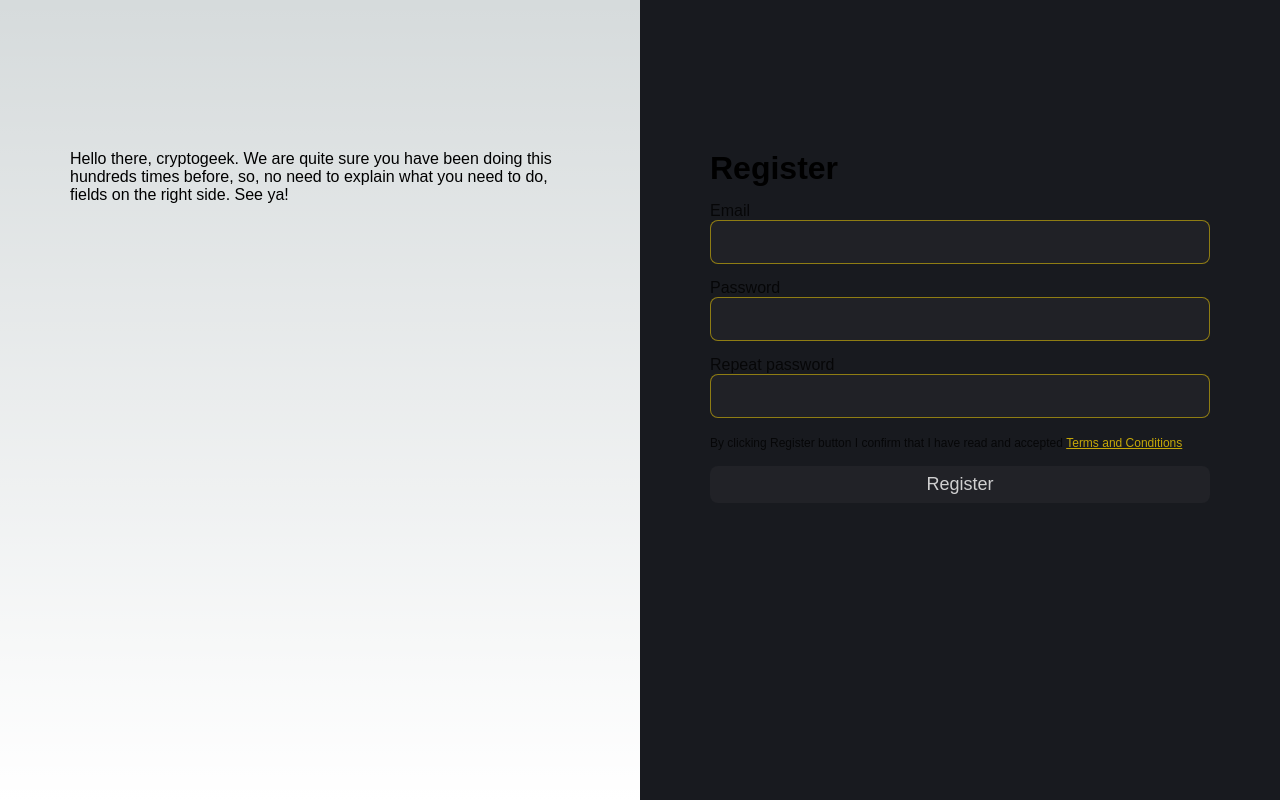
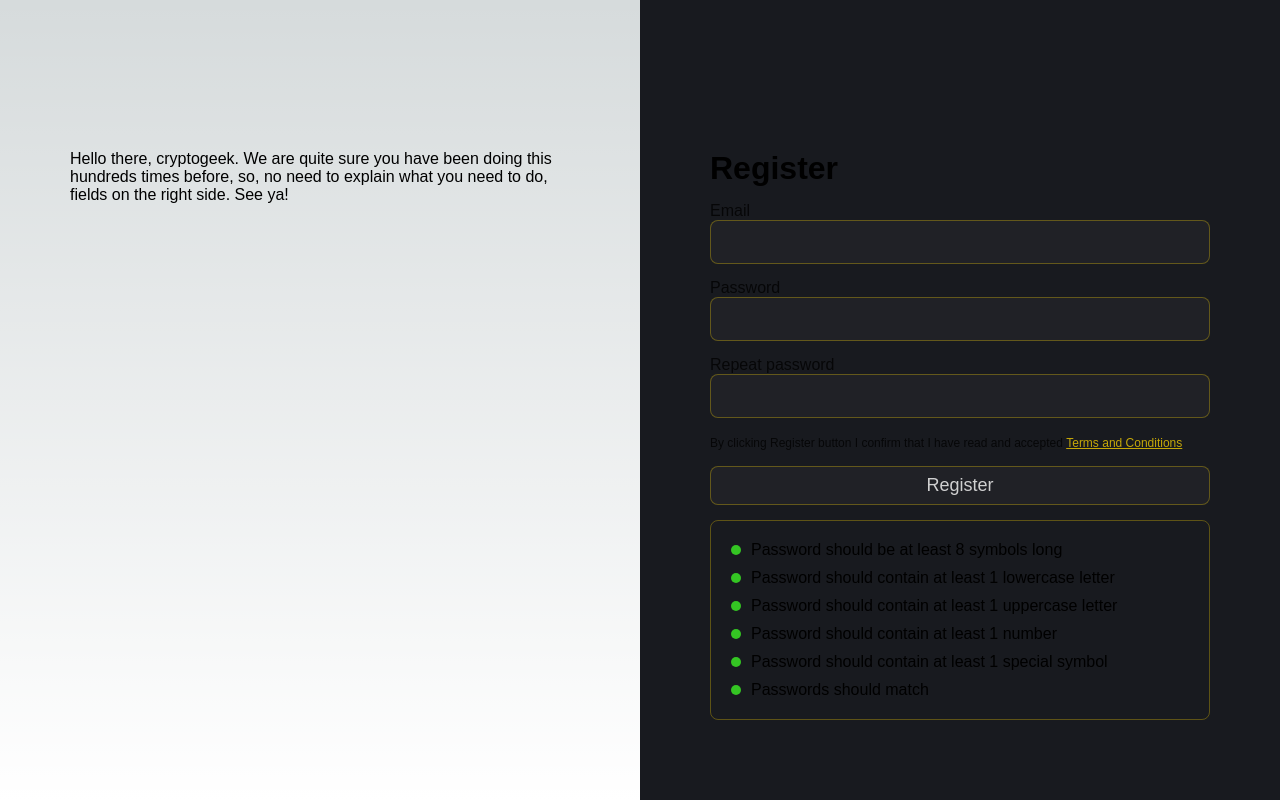
Before and after one commit to bl4drnnr/cryptodistrict-front, a Next.js app: page /register in a window 1280 px wide. Built offline with nearby package versions, Linux system fonts and the light colour scheme.

Commit message:
password checks

```diff
--- a/src/components/Button/Button.component.tsx
+++ b/src/components/Button/Button.component.tsx
@@ -1,9 +1,11 @@
 import { ButtonProps } from "@components/Button/Button.interface";
 import { ButtonContent, Container } from "@styles/Button.style";
+import classNames from "classnames";
 
-export const Button = ({ text, onClick }: ButtonProps): JSX.Element => {
+export const Button = ({ text, onClick, disabled }: ButtonProps): JSX.Element => {
   return (
     <Container
+      className={classNames({ disabled })}
       onClick={onClick}
     >
       <ButtonContent>{text}</ButtonContent>
--- a/src/components/Button/Button.interface.ts
+++ b/src/components/Button/Button.interface.ts
@@ -2,4 +2,5 @@ export interface ButtonProps {
   text: string;
   small?: boolean;
   onClick?: () => void|never;
+  disabled?: boolean
 }
--- /dev/null
+++ b/src/components/TwoFa/TwoFa.component.tsx
@@ -0,0 +1,5 @@
+export const TwoFa = () => {
+  return (
+    <></>
+  )
+}
--- a/src/pages/register.tsx
+++ b/src/pages/register.tsx
@@ -1,4 +1,12 @@
-import { Box, Container, Side, Link, Tea, MarginWrapper } from "@styles/pages/login.style";
+import {
+  Box,
+  Container,
+  Side,
+  Link,
+  Tea,
+  MarginWrapper,
+  PasswordCheckBox, Dot, PasswordCheckLine
+} from "@styles/pages/login.style";
 import { Input } from "@components/Input/Input.component";
 import { Button } from "@components/Button/Button.component";
 import { useRouter } from "next/router";
@@ -12,6 +20,8 @@ const Register = () => {
   const [email, setEmail] = React.useState('')
   const [password, setPassword] = React.useState('')
   const [repeatPassword, setRepeatPassword] = React.useState('')
+
+  const [passwordRules, setPasswordRules] = React.useState([])
 
   const handleRedirect = async (path: string) => {
     await router.push(path);
@@ -61,8 +71,35 @@ const Register = () => {
               </Tea>
             </MarginWrapper>
             <MarginWrapper>
-              <Button text={'Register'}/>
+              <Button text={'Register'} />
             </MarginWrapper>
+
+            <PasswordCheckBox>
+              <PasswordCheckLine>
+                <Dot />
+                Password should be at least 8 symbols long
+              </PasswordCheckLine>
+              <PasswordCheckLine>
+                <Dot />
+                Password should contain at least 1 lowercase letter
+              </PasswordCheckLine>
+              <PasswordCheckLine>
+                <Dot />
+                Password should contain at least 1 uppercase letter
+              </PasswordCheckLine>
+              <PasswordCheckLine>
+                <Dot />
+                Password should contain at least 1 number
+              </PasswordCheckLine>
+              <PasswordCheckLine>
+                <Dot />
+                Password should contain at least 1 special symbol
+              </PasswordCheckLine>
+              <PasswordCheckLine>
+                <Dot />
+                Passwords should match
+              </PasswordCheckLine>
+            </PasswordCheckBox>
           </Box>
         </Side>
       </Container>
--- a/src/styles/components/Button.style.ts
+++ b/src/styles/components/Button.style.ts
@@ -9,9 +9,14 @@ export const Container = styled.div`
   padding: 8px;
   border-radius: 8px;
   cursor: pointer;
+  border: 1px solid rgba(${(props) => props.theme.colors.primary}, .3);
 
   :hover {
-    border: 1px solid red;
+    border: 1px solid rgb(${(props) => props.theme.colors.primary});
+  }
+
+  &.disabled {
+    background: red;
   }
 `;
 
--- a/src/styles/components/Header.style.ts
+++ b/src/styles/components/Header.style.ts
@@ -34,7 +34,7 @@ export const Link = styled.h3`
   transition: .2s;
 
   :hover {
-    color: rgb(${(props) => props.theme.colors.primary})
+    color: rgb(${(props) => props.theme.colors.primary});
   }
 `
 
--- a/src/styles/components/Input.style.ts
+++ b/src/styles/components/Input.style.ts
@@ -2,12 +2,11 @@ import styled from 'styled-components';
 
 export const Placeholder = styled.p`
   opacity: .75;
-  font-weight: 300;
 `
 
 export const BasicInput = styled.input`
   background-color: rgba(35, 36, 40, 0.85);
-  border: 1px solid rgba(${(props) => props.theme.colors.primary}, .5);
+  border: 1px solid rgba(${(props) => props.theme.colors.primary}, .3);
   width: 100%;
   font-size: 16px;
 
--- a/src/styles/pages/login.style.ts
+++ b/src/styles/pages/login.style.ts
@@ -28,7 +28,7 @@ export const Link = styled.p`
   text-decoration: underline;
   display: inline;
   cursor: pointer;
-  color: rgb(${(props) => props.theme.colors.primary})
+  color: rgb(${(props) => props.theme.colors.primary});
 `
 
 export const Tea = styled.span`
@@ -39,3 +39,31 @@ export const Tea = styled.span`
 export const MarginWrapper = styled.div`
   margin: 15px 0;
 `
+
+export const PasswordCheckBox = styled.div`
+  width: 100%;
+  border: 1px solid rgb(${(props) => props.theme.colors.primary}, .3);
+  border-radius: 8px;
+  padding: 15px;
+`
+
+export const PasswordCheckLine = styled.div`
+  display: inline-grid;
+  grid-template-columns: max-content max-content;
+  align-items: center;
+  padding: 5px;
+`
+
+export const Dot = styled.div`
+  height: 10px;
+  width: 10px;
+  background-color: #34c523;
+  border-radius: 50%;
+  display: inline-block;
+  margin-right: 10px;
+  vertical-align: top;
+
+  &.error {
+    background-color: #e85656;
+  }
+`
```
Also changed, not shown: src/components/TwoFa/TwoFa.interface.ts (added), src/styles/components/TwoFa.style.ts (added).
